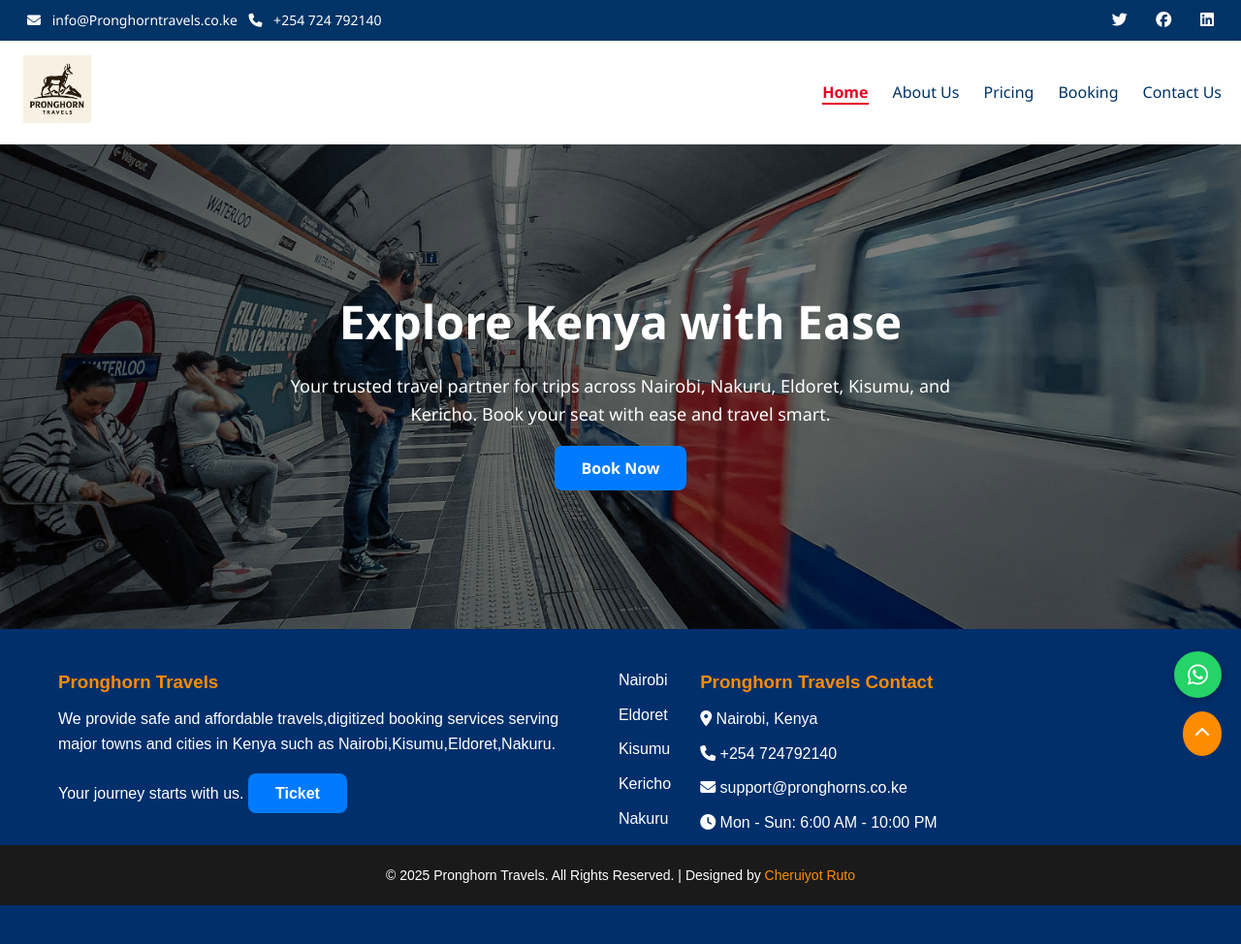
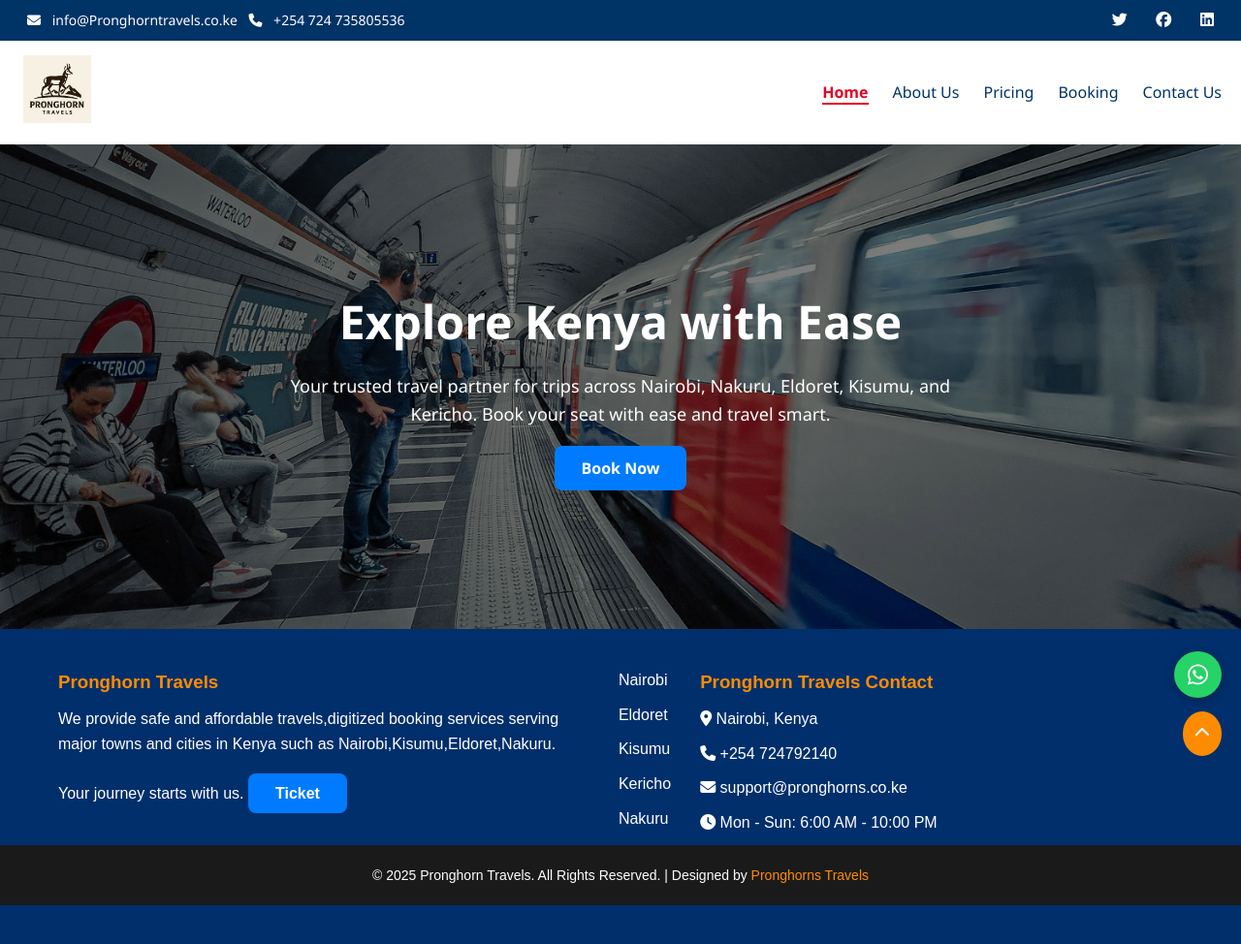
Before and after one commit to Ruto7708/pronghorns-travels, a Django app: page / in a window 1280 px wide. Shown: the whole page at 97% size. Run offline with Django 5.2, Linux system fonts and the light colour scheme.

Commit message:
Update home.html

```diff
--- a/booking/templates/home.html
+++ b/booking/templates/home.html
@@ -42,7 +42,7 @@
   <div class="top-contact-bar">
     <div class="left-contact">
       <i class="fas fa-envelope"></i> info@Pronghorntravels.co.ke
-      <i class="fas fa-phone"></i> +254 724 792140
+      <i class="fas fa-phone"></i> +254 724 735805536
     </div>
     <div class="right-icons">
       <a href="#"><i class="fab fa-twitter"></i></a>
@@ -143,7 +143,7 @@
 
   <!-- Footer Bottom -->
   <div style="text-align: center; padding: 20px 0; background-color: #1a1a1a;">
-    <p style="margin: 0; font-size: 14px;">© 2025 Pronghorn Travels. All Rights Reserved. | Designed by <a href="#" style="color: #ff8c00; text-decoration: none;">Cheruiyot Ruto</a></p>
+    <p style="margin: 0; font-size: 14px;">© 2025 Pronghorn Travels. All Rights Reserved. | Designed by <a href="#" style="color: #ff8c00; text-decoration: none;">Pronghorns Travels</a></p>
   </div>
 
   <!-- Back to Top -->
```
